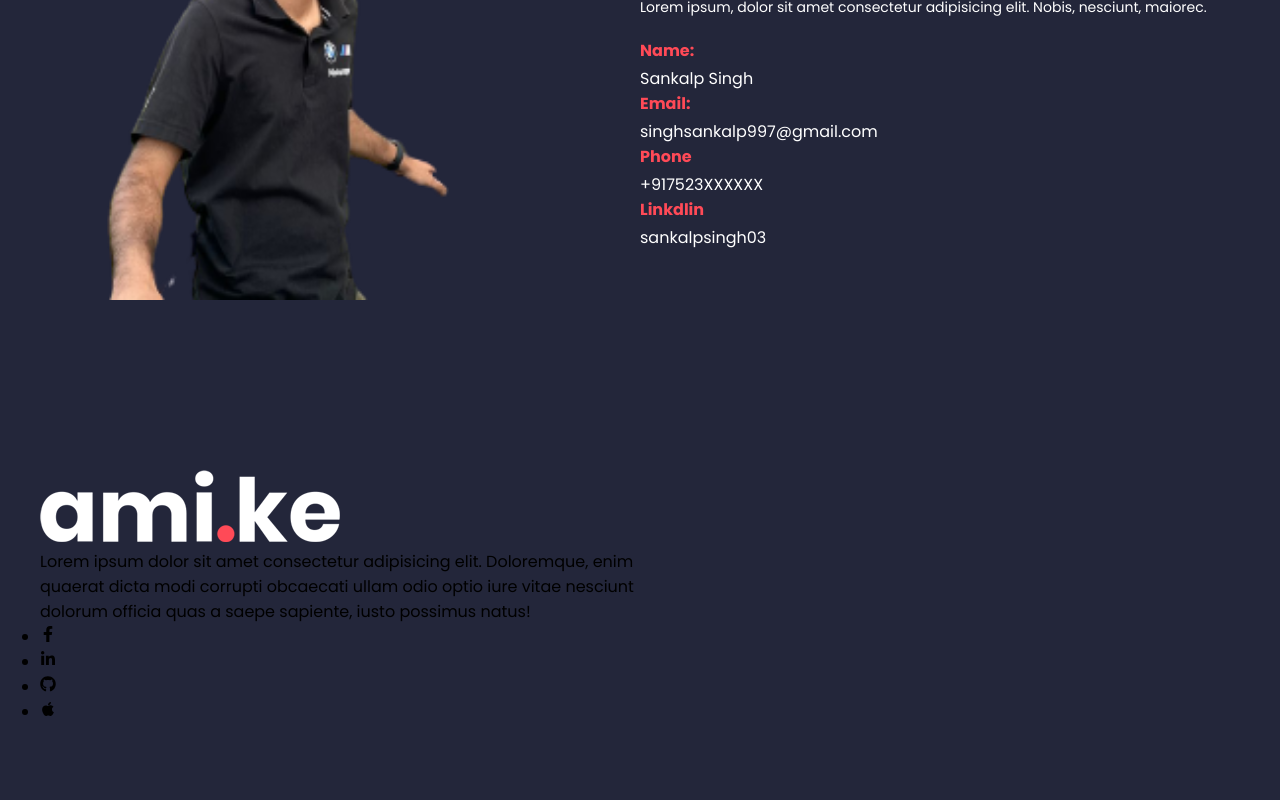
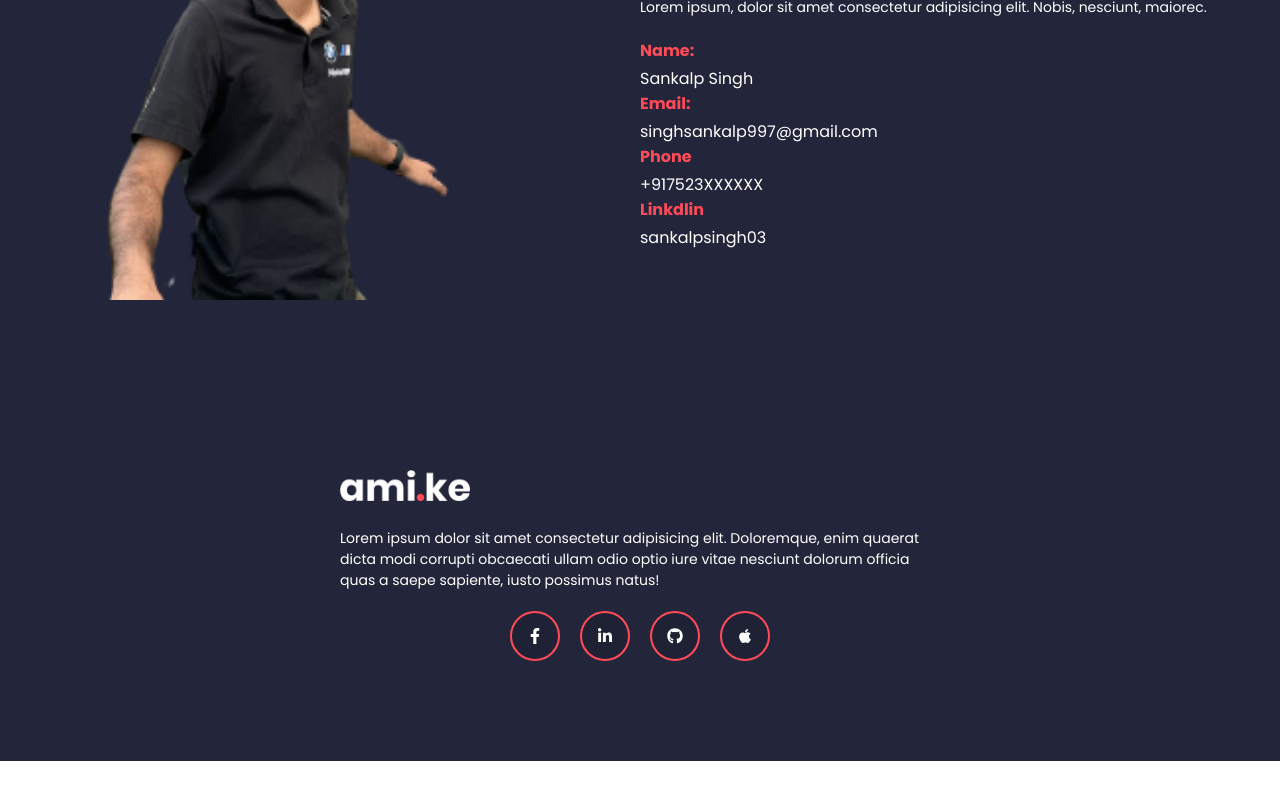
Before and after one commit to Sankalpcreat/protfolio, a React (Create React App) app: page / in a window 1280 px wide. Shown: the part 2406-3206 px from the top of the page. After the commit the page ends 3167 px from the top, so only its background shows below. Built offline with nearby package versions, Linux system fonts and the light colour scheme.

Commit message:
sixth-commit

```diff
--- a/src/App.css
+++ b/src/App.css
@@ -60,8 +60,8 @@ font-family: 'Poppins', sans-serif;
 .alignCentre{
   align-items: center;
 }
-.justifyCentre{
-
+.justifyCenter{
+  justify-content:center
 }
 .row{
   display: flex;
@@ -178,12 +178,20 @@ color: #fff;
   background: #23263a;
   color: #fff;
   margin: 20px;
+  transition: all 0.7s linear;
 }
+.services__box:hover {
+  background: #ff4a57;
+}
+
+
 .commonIcons{
 font-size: 40px;
 color: #ff4a57;
 margin-bottom: 15px;
-
+}
+.services__box:hover .commonIcons{
+  background: #fff;
 }
 .service__box-header{
   font-size: 20px;
@@ -235,3 +243,36 @@ margin-top: 3px;
   padding: 100px 0;
   background: #23263a;
 }
+.contactSection-logo{
+  margin: 0 auto;
+  margin-bottom: 20px;
+}
+.contactSection-logo img{
+  margin: 0 auto;
+ width: 130px;
+}
+.contactSection p{
+  color: #fff;
+  font-size: 14px;
+  margin-bottom: 20px;
+
+}
+.contactcircle{
+  width: 100%;
+  display: flex;
+  list-style: none;
+  justify-content: center;
+
+}
+.contactcircle li{
+width: 50px;
+height: 50px;
+border-radius: 50%;
+display: flex;
+align-items: center;
+justify-content: center;
+color: #fff;
+background: #1f2235;
+margin: 0 10px;
+border: 2px solid #ff4a57;
+}
--- a/src/components/Contact.js
+++ b/src/components/Contact.js
@@ -10,23 +10,29 @@ const Contact = () => {
   return (
    <div className="contact">
     <div className="container">
-    <div className="aboutSection">
-        <div className="aboutSection-logo">
-            <img src="/images/logo.png" alt="logo" />
+    <div className="contactSection">
             <div className="row justifyCenter">
                 <div className="col-6">
-                    Lorem ipsum dolor sit amet consectetur adipisicing elit. Doloremque, enim quaerat dicta modi corrupti obcaecati ullam odio optio iure vitae nesciunt dolorum officia quas a saepe sapiente, iusto possimus natus!
-                    <div className="contactcircle">
-                        <ul>
+                <div className="contactSection-logo">
+            <img src="/images/logo.png" alt="logo" />
+            </div>
+                   <p>
+                   Lorem ipsum dolor sit amet consectetur adipisicing elit.
+                     Doloremque, enim quaerat dicta modi corrupti
+                      obcaecati ullam odio optio iure vitae nesciunt
+                       dolorum officia quas a saepe sapiente, iusto possimus natus!
+                   </p>
+                    <ul className="contactcircle">
+
                             <li><FaFacebookF/></li>
                             <li><FaLinkedinIn/></li>
                             <li><FaGithub/></li>
                             <li><FaApple/></li>
-                        </ul>
-                    </div>
+
+                    </ul>
                 </div>
             </div>
-        </div>
+
     </div>
       </div>
     </div>
```
